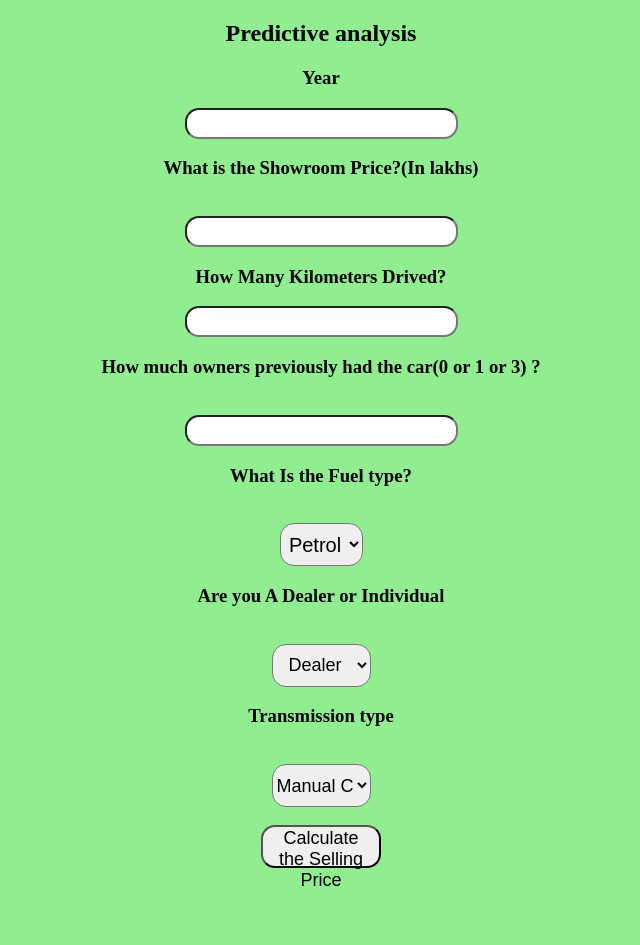
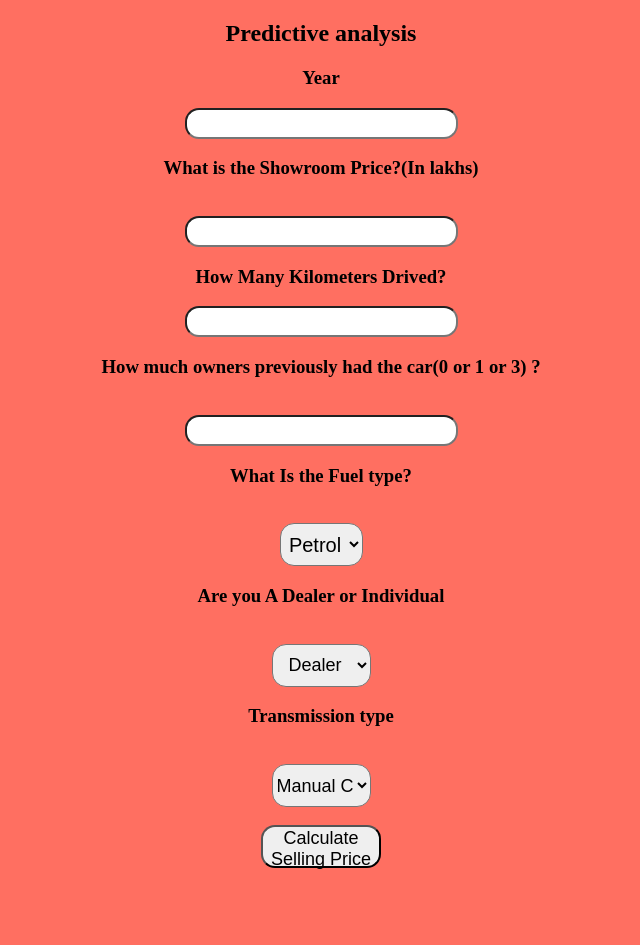
Before and after one commit to GattemBharath/Car-Price-Prediction, a Flask app: page / in a window 1280 px wide. Shown: the whole page, without its empty margins (319-959 px from the left). After the commit the page ends 869 px from the top, so only its background shows below. Run offline with Flask 2, Linux system fonts and the light colour scheme; parts of the project's set-up code (start-up, migrations or seed data) failed here and were passed over.

Commit message:
Update index.html

```diff
--- a/templates/index.html
+++ b/templates/index.html
@@ -30,7 +30,7 @@
                 <option value="Mannual">Manual Car</option>
                 <option value="Automatic">Automatic Car</option>
             </select>
-            <br><br><button id="sub" type="submit ">Calculate the Selling Price</button>
+            <br><br><button id="sub" type="submit ">Calculate Selling Price</button>
             <br>
 
 
@@ -48,7 +48,7 @@
 
     <style>
         body {
-            background-color: lightgreen;
+            background-color: #ff6f61;
             text-align: center;
             padding: 0px;
         }
```
